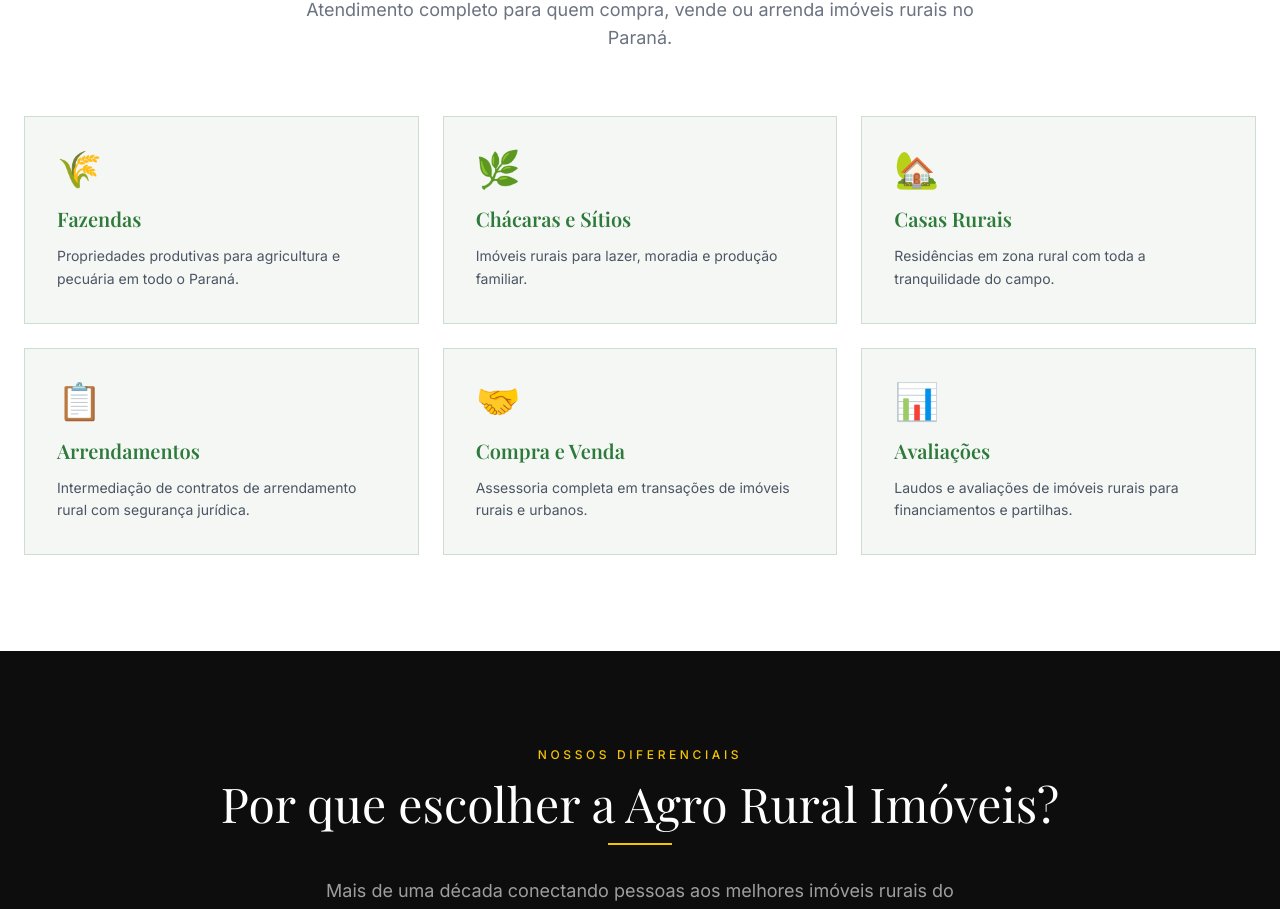
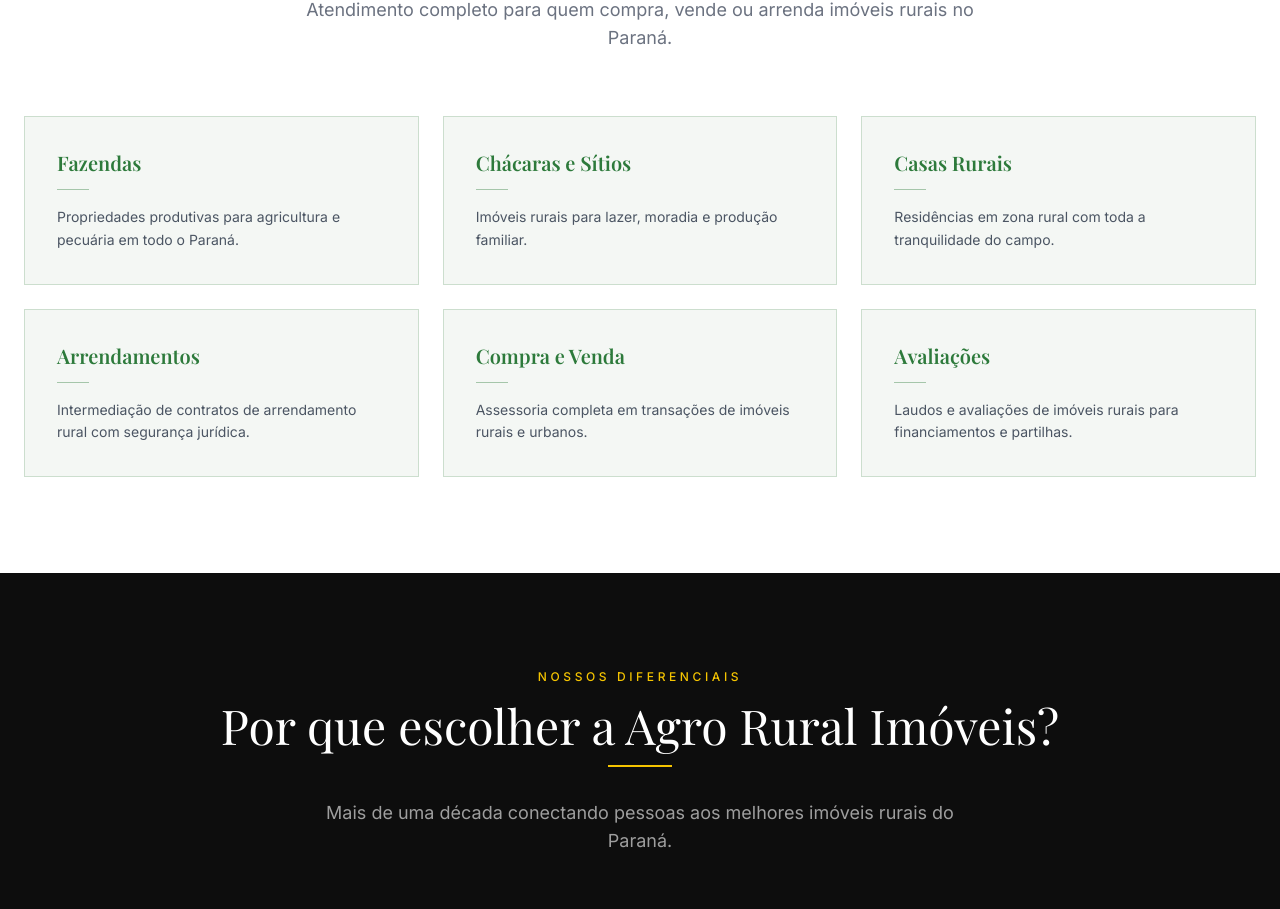
Before and after one commit to SheldonTcooper/agroruralimoveis, a Next.js app: page / in a window 1280 px wide. Shown: the part 1030-1939 px from the top of the page. Built offline with nearby package versions, Linux system fonts and the light colour scheme.

Commit message:
Remove emojis from Especializacoes cards

```diff
--- a/components/Especializacoes.tsx
+++ b/components/Especializacoes.tsx
@@ -23,8 +23,8 @@
         <div className="grid grid-cols-1 md:grid-cols-2 lg:grid-cols-3 gap-6">
           {items.map((item) => (
             <div key={item.title} className="card-light group">
-              <span className="text-4xl mb-4 block">{item.icon}</span>
               <h3 className="text-green font-heading text-xl font-semibold mb-3">{item.title}</h3>
+              <div className="w-8 h-px bg-green/40 mb-4"></div>
               <p className="text-gray-600 leading-relaxed text-sm">{item.desc}</p>
             </div>
           ))}
```
